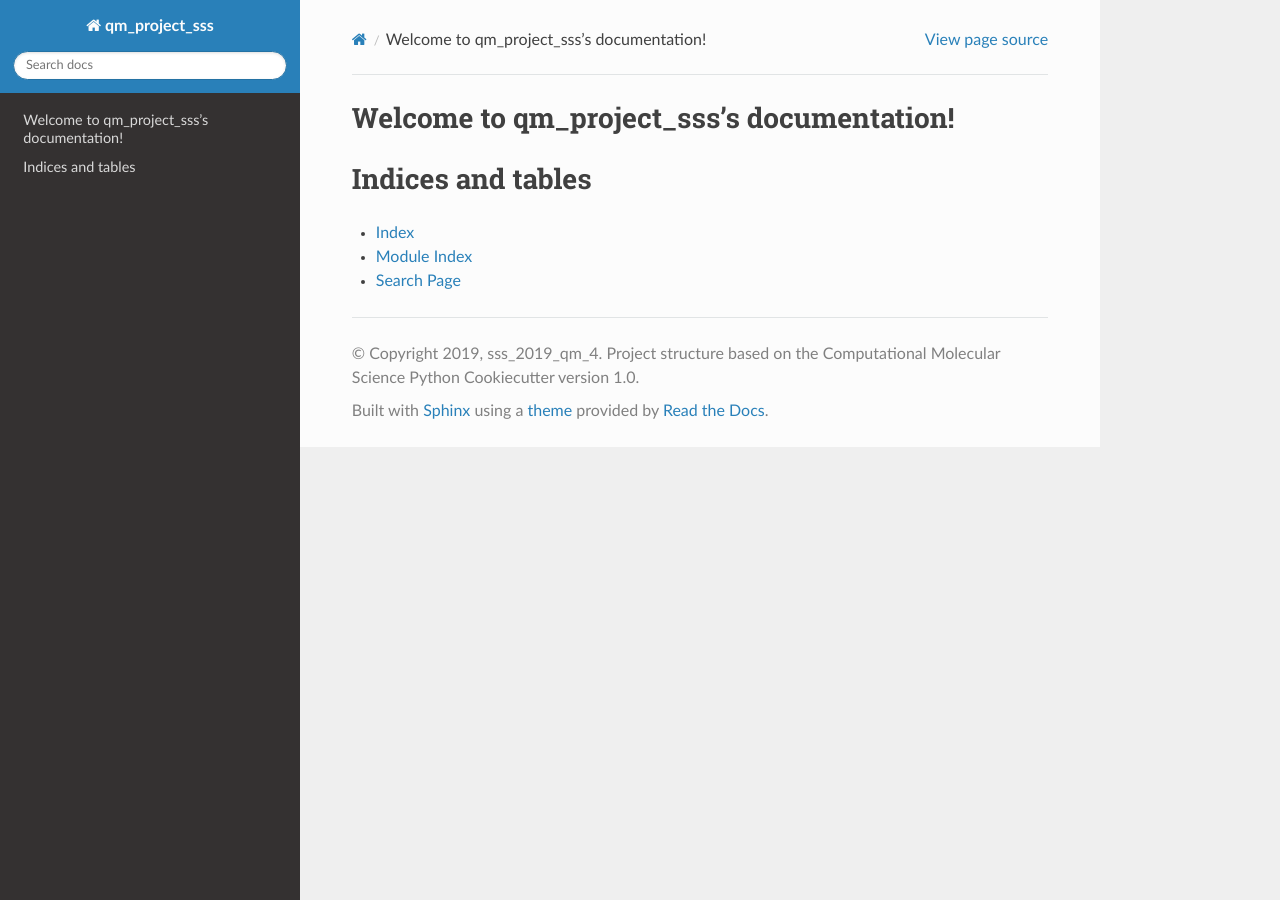
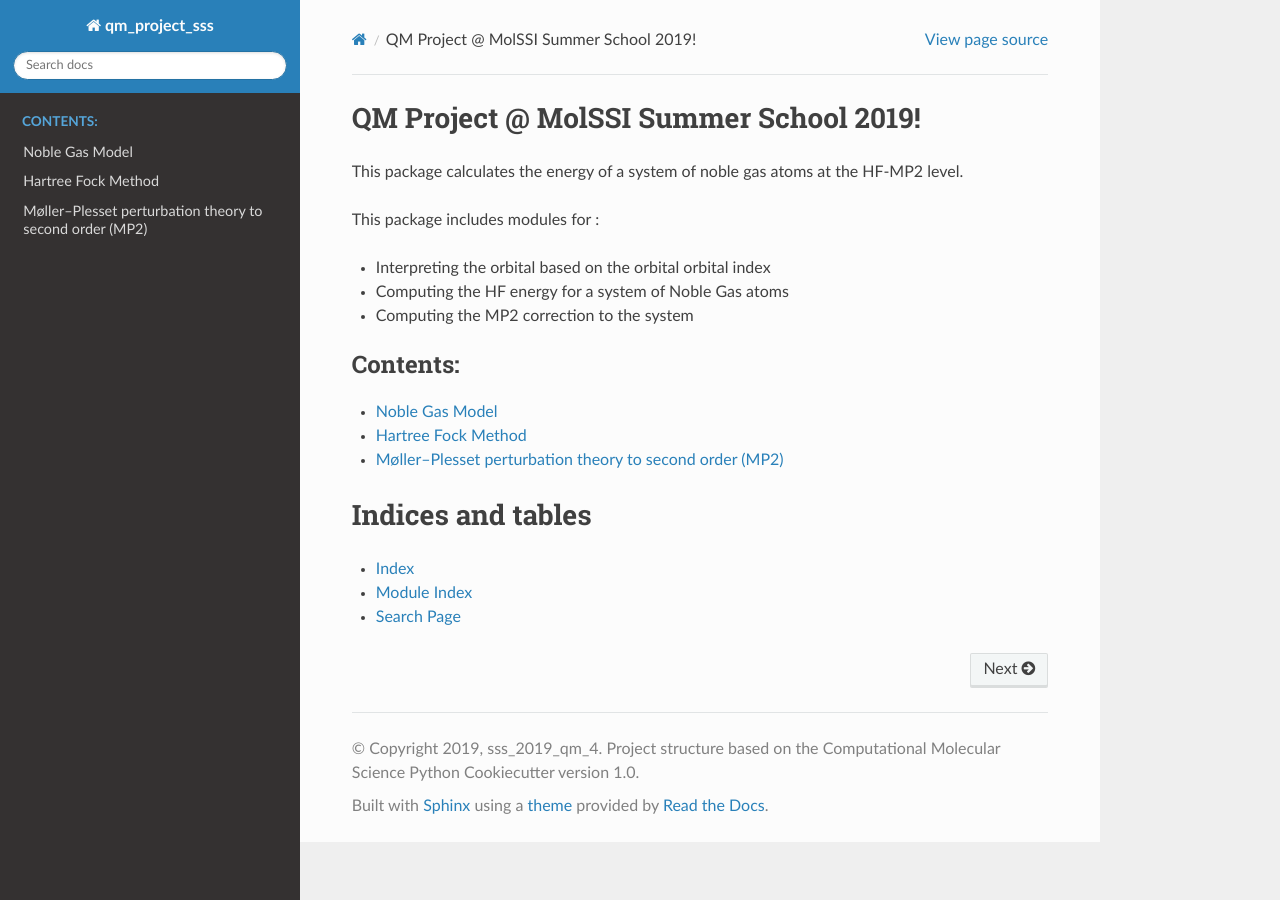
Before and after one commit to MolSSI-Education/qm_2019_sss_4, a Sphinx documentation site: the page built from docs/index.rst, in a window 1280 px wide. Built offline with Sphinx 7.4.7 and the Read the Docs theme 2.0.0, drawn with Linux system fonts in a browser that asks for light colours.

Commit message:
Added and edited the docs files

```diff
--- /dev/null
+++ b/docs/hartree_fock.rst
@@ -0,0 +1,4 @@
+Hartree Fock Method
+===================
+
+This is the Hartree Fock module
--- a/docs/index.rst
+++ b/docs/index.rst
@@ -3,12 +3,25 @@
    You can adapt this file completely to your liking, but it should at least
    contain the root `toctree` directive.
 
-Welcome to qm_project_sss's documentation!
+QM Project @ MolSSI Summer School 2019!
 =========================================================
+
+This package calculates the energy of a system of noble gas atoms at the HF-MP2 level.
+
+This package includes modules for :
+
+- Interpreting the orbital based on the orbital orbital index
+- Computing the HF energy for a system of Noble Gas atoms
+- Computing the MP2 correction to the system
+
 
 .. toctree::
    :maxdepth: 2
    :caption: Contents:
+
+   noble_gas_model
+   hartree_fock
+   mp2
 
 
 
--- /dev/null
+++ b/docs/mp2.rst
@@ -0,0 +1,4 @@
+Møller–Plesset perturbation theory to second order (MP2)
+========================================================
+
+This is the MP2 module.
--- /dev/null
+++ b/docs/noble_gas_model.rst
@@ -0,0 +1,4 @@
+Noble Gas Model
+===============
+
+This is the noble gas model.
```
